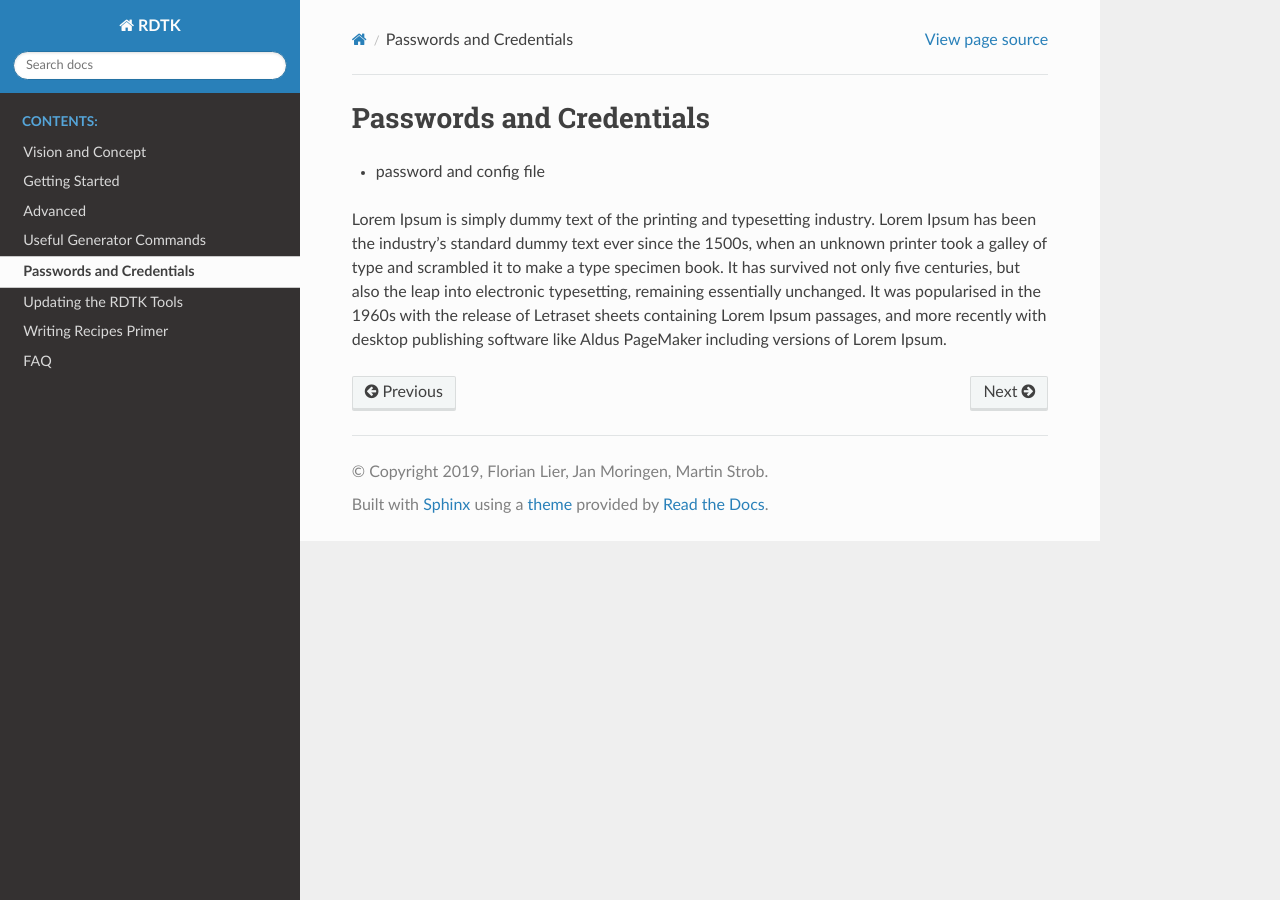
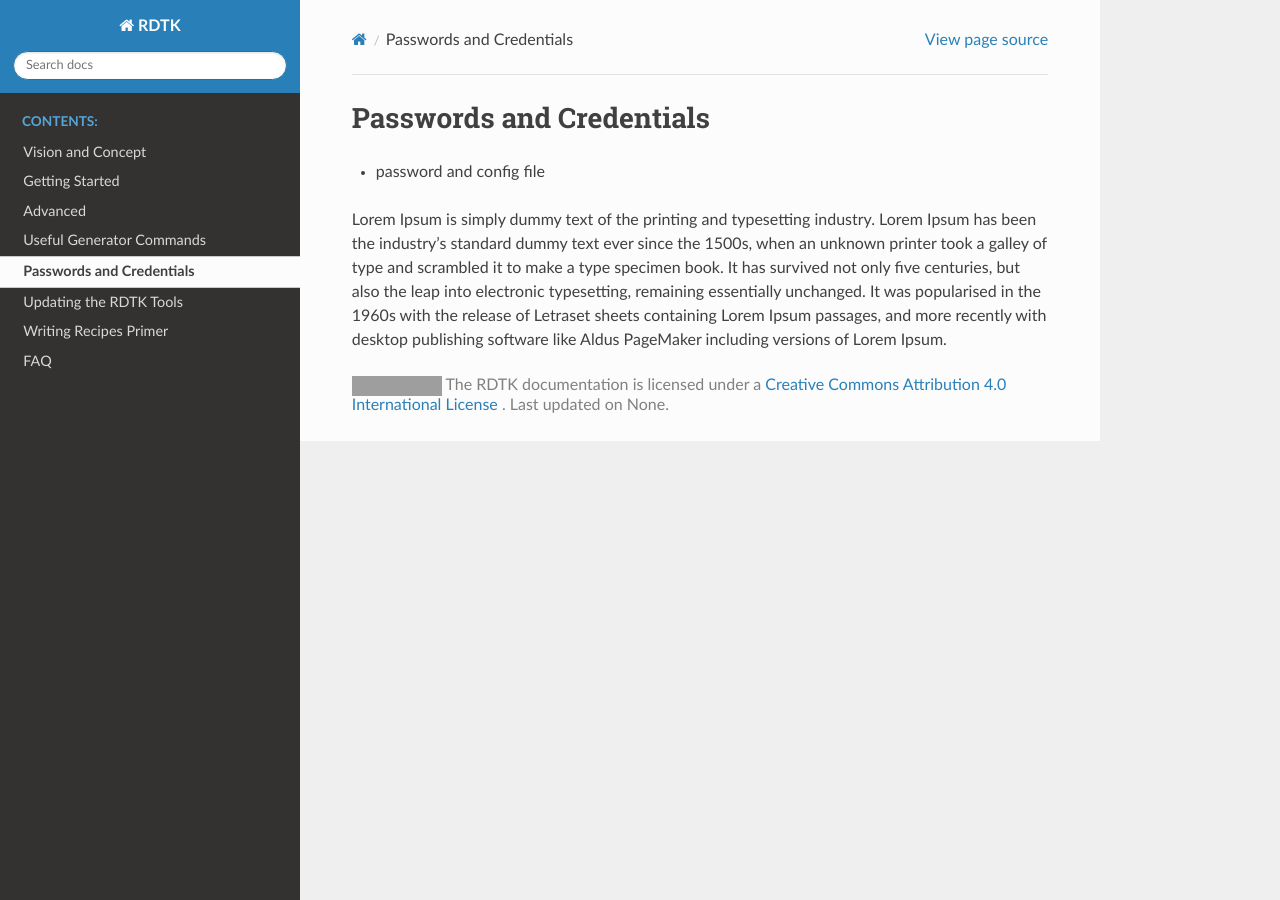
Before and after one commit to RDTK/documentation, a Sphinx documentation site: the page built from source/passwords_and_credentials.rst, in a window 1280 px wide. Built offline with Sphinx 7.4.7 and the Read the Docs theme 2.0.0, drawn with Linux system fonts in a browser that asks for light colours; grey boxes are pictures that could not be loaded.

Commit message:
Theme customization

```diff
--- /dev/null
+++ b/source/_templates/footer.html
@@ -0,0 +1,25 @@
+<footer>
+    <div role="contentinfo">
+        <span class="creativecommons">
+            <a rel="license"
+               href="http://creativecommons.org/licenses/by/4.0/">
+                <img alt="Creative Commons License"
+                     style="border-width:0"
+                     src="https://i.creativecommons.org/l/by/4.0/80x15.png"/></a>
+            <span xmlns:dct="http://purl.org/dc/terms/"
+                  href="http://purl.org/dc/dcmitype/Text"
+                  property="dct:title"
+                  rel="dct:type">
+                The {{ project }} documentation
+            </span>
+            is licensed under a
+            <a rel="license"
+               href="http://creativecommons.org/licenses/by/4.0/">
+                Creative Commons Attribution 4.0 International License
+            </a>.
+        </span>
+        <span class="lastupdated">
+            Last updated on {{ last_updated }}.
+        </span>
+    </div>
+</footer>
--- /dev/null
+++ b/source/_templates/page.html
@@ -0,0 +1,140 @@
+{% extends "!page.html" %}
+
+{% block body %}
+
+  {{ super() }}
+
+  {% if pagename == 'index' %}
+
+    <h2>Contents</h2>
+
+    <table class="contentstable" width="100%" align="center">
+      <tr>
+        <td width="50%">
+          <p class="icon">
+            <img src="{{ '_static/news.svg' }}" alt="">
+          </p>
+          <p class="biglink">
+            <a href="{{ pathto('news') }}">What's new in {{project}} {{version}}?</a>
+            <br/>
+            <span class="linkdescr">The latest updates of {{project}}</span>
+          </p>
+        </td>
+        <td width="50%">
+          <p class="icon">
+            <img src="{{ '_static/whatis.svg' }}" alt="">
+          </p>
+          <p class="biglink">
+            <a href="{{ pathto('concepts') }}">What is {{project}}?</a>
+            <br/>
+            <span class="linkdescr">Get an overview of {{project}} concepts</span>
+          </p>
+        </td>
+      </tr>
+      <tr>
+        <td width="50%">
+          <p class="icon">
+            <img src="{{ '_static/install.svg' }}" alt="">
+          </p>
+          <p class="biglink">
+            <a href="{{ pathto('install')}}">Installation</a>
+            <br/>
+            <span class="linkdescr">Install {{project}} on your platform</span>
+          </p>
+        </td>
+        <td width="50%">
+          <p class="icon">
+            <img src="{{ '_static/troubleshooting.svg' }}" alt="">
+          </p>
+          <p class="biglink">
+            <a href="{{ pathto('troubleshooting')}}">Troubleshooting</a>
+            <br/>
+            <span class="linkdescr">Find solutions to common problems</span>
+          </p>
+        </td>
+      </tr>
+      <tr>
+        <td width="50%">
+          <p class="icon">
+            <img src="{{ '_static/contact.svg' }}" alt="">
+          </p>
+          <p class="biglink">
+            <a href="{{ pathto('support') }}">Support</a>
+            <br/>
+            <span class="linkdescr">Get support for {{project}} via email, chat, etc.</span>
+          </p>
+        </td>
+        <td width="50%">
+          <p class="icon">
+            <img src="{{ '_static/tutorial.svg' }}" alt="">
+          </p>
+          <p class="biglink">
+            <a href="{{ pathto('examples')}}">Examples</a>
+            <br/>
+            <span class="linkdescr">Study examples demonstrating how to use {{project}}</span>
+          </p>
+        </td>
+      </tr>
+      <tr>
+        <td width="50%">
+          <p class="icon">
+            <img src="{{ '_static/tools.svg' }}" alt="">
+          </p>
+          <p class="biglink">
+            <a href="{{ pathto('tools') }}">Tools</a>
+            <br/>
+            <span class="linkdescr">Tools for recording, manipulation and replay of events</span>
+          </p>
+        </td>
+        <td width="50%">
+          <p class="icon">
+            <img src="{{ '_static/specification.svg' }}" alt="">
+          </p>
+          <p class="biglink">
+            <a href="{{ pathto('specification') }}">Specification</a>
+            <br/>
+            <span class="linkdescr">Detailed descriptions of the protocols used by {{project}}</span>
+          </p>
+        </td>
+      </tr>
+      <tr>
+        <td width="50%">
+          <p class="icon">
+            <img src="{{ '_static/api.svg' }}" alt="">
+          </p>
+          <p class="biglink">
+            <a href="{{ pathto('api') }}">API</a>
+            <br/>
+            <span class="linkdescr">References for the programming interface of the language implementations</span>
+          </p>
+        </td>
+        <td width="50%">
+        </td>
+      </tr>
+    </table>
+
+    <p><strong>{{ _('Indices and tables:') }}</strong></p>
+    <table class="contentstable" width="100%" align="center">
+      <tr>
+        <td width="50%">
+          <p class="icon"><img src="{{ '_static/index.svg' }}"/></p>
+          <p class="biglink">
+            <a href="{{ pathto('genindex') }}">{{ _('General Index') }}</a>
+            <br>
+            <span class="linkdescr">{{ _('All functions, classes, terms') }}</span>
+          </p>
+        </td>
+        <td width="50%">
+          <p class="icon"><img src="{{ '_static/glossary.svg' }}"/></p>
+          <p class="biglink">
+            <a href="{{ pathto('glossary') }}">{{ _('Glossary') }}</a>
+            <br>
+            <span class="linkdescr">{{ _('Terms and definitions') }}</span>
+          </p>
+        </td>
+      </tr>
+    </table>
+
+  {% endif %}
+
+{% endblock %}
```
Also changed, not shown: source/index.rst (+0 -7 lines), source/_static/contact.svg (added), source/_static/glossary.svg (added), source/_static/index.svg (added), source/_static/install.svg (added), source/_static/news.svg (added), source/_static/specification.svg (added), source/_static/tools.svg (added), source/_static/troubleshooting.svg (added), source/_static/tutorial.svg (added), source/_static/whatis.svg (added).
